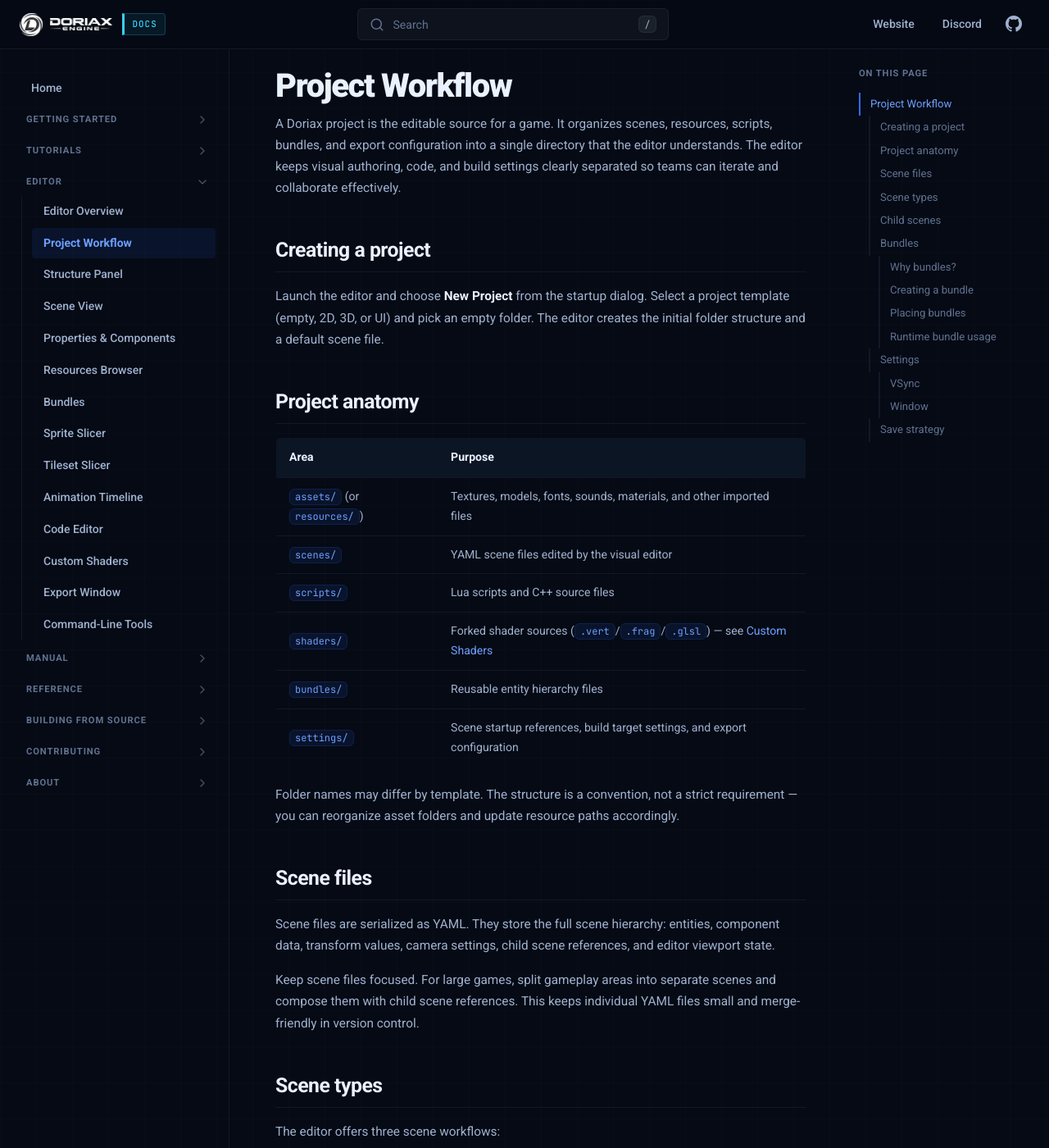
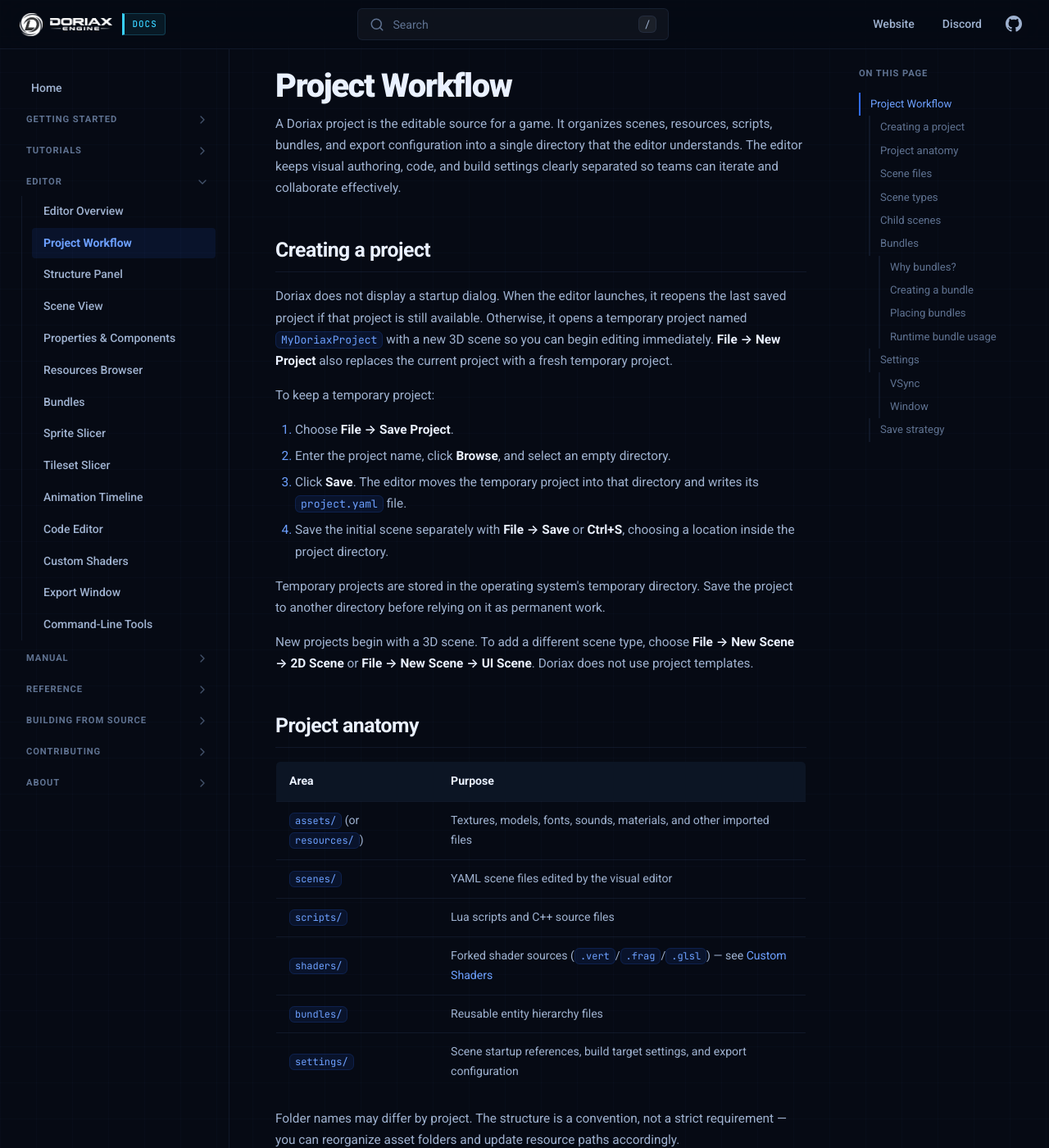
Before and after one commit to doriaxengine/doriax-docs, an MkDocs documentation site: the page built from docs/editor/project-workflow.md, in a window 1280 px wide and 1400 px high. Shown: the whole window at 82% size. Built offline with MkDocs 1.6.1, drawn with Linux system fonts in a browser that asks for light colours.

Commit message:
Missing open dialog docs

```diff
--- a/docs/editor/project-workflow.md
+++ b/docs/editor/project-workflow.md
@@ -11,9 +11,27 @@ separated so teams can iterate and collaborate effectively.
 
 ## Creating a project
 
-Launch the editor and choose **New Project** from the startup dialog. Select a project
-template (empty, 2D, 3D, or UI) and pick an empty folder. The editor creates the
-initial folder structure and a default scene file.
+Doriax does not display a startup dialog. When the editor launches, it reopens the
+last saved project if that project is still available. Otherwise, it opens a temporary
+project named `MyDoriaxProject` with a new 3D scene so you can begin editing
+immediately. **File → New Project** also replaces the current project with a fresh
+temporary project.
+
+To keep a temporary project:
+
+1. Choose **File → Save Project**.
+2. Enter the project name, click **Browse**, and select an empty directory.
+3. Click **Save**. The editor moves the temporary project into that directory and
+   writes its `project.yaml` file.
+4. Save the initial scene separately with **File → Save** or **Ctrl+S**, choosing a
+   location inside the project directory.
+
+Temporary projects are stored in the operating system's temporary directory. Save the
+project to another directory before relying on it as permanent work.
+
+New projects begin with a 3D scene. To add a different scene type, choose
+**File → New Scene → 2D Scene** or **File → New Scene → UI Scene**. Doriax does not
+use project templates.
 
 ## Project anatomy
 
@@ -26,7 +44,7 @@ initial folder structure and a default scene file.
 | `bundles/` | Reusable entity hierarchy files |
 | `settings/` | Scene startup references, build target settings, and export configuration |
 
-Folder names may differ by template. The structure is a convention, not a strict
+Folder names may differ by project. The structure is a convention, not a strict
 requirement — you can reorganize asset folders and update resource paths accordingly.
 
 ## Scene files
```
Also changed, not shown: docs/getting-started/first-project.md (+11 -4 lines), docs/tutorials/first-2d-scene.md (+7 -5 lines), docs/tutorials/first-3d-scene.md (+4 -3 lines), docs/tutorials/first-ui-scene.md (+1 -1 lines).
